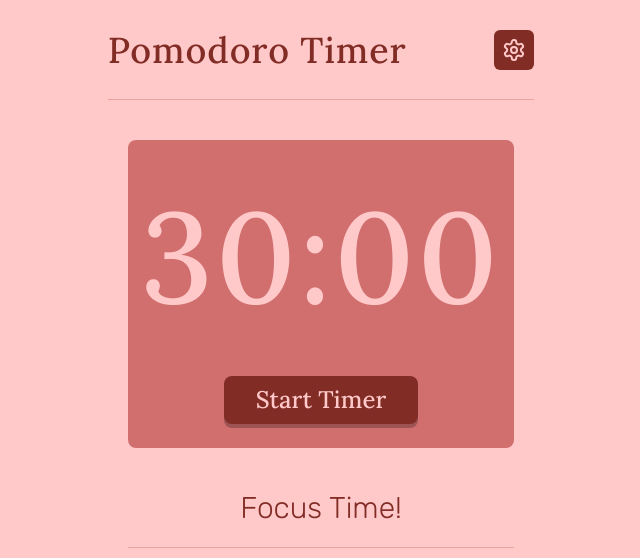
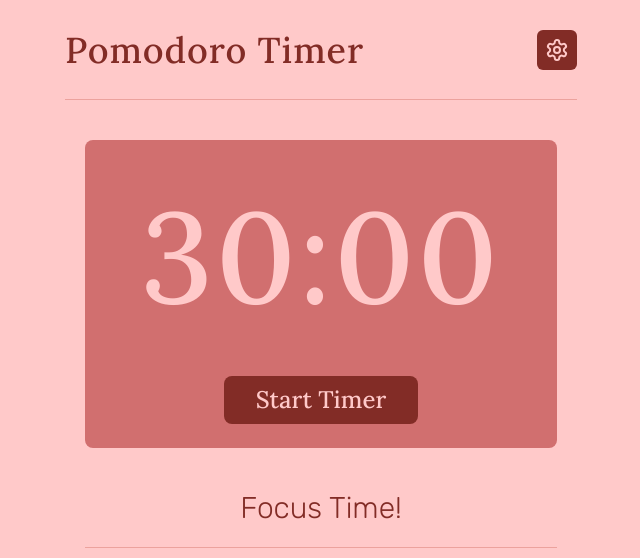
Before and after one commit to GabrielBG0/pomo-timer, a Next.js app: page / in a window 1280 px wide. Shown: the top 558 px of the page, without its empty margins (319-959 px from the left). Built offline with nearby package versions, Linux system fonts and the light colour scheme.

Commit message:
Delete alarm-clock.svg and update page.tsx

```diff
--- a/src/app/page.tsx
+++ b/src/app/page.tsx
@@ -1,24 +1,62 @@
-import Image from "next/image";
+"use client";
 import { LuBadgePlus, LuSettings } from "react-icons/lu";
+import React, { useState, useEffect } from "react";
+import Modal from "../components/Modal";
+import Link from "next/link";
 
-export default function Home() {
+type SearchParamProps = {
+  searchParams: Record<string, string> | null | undefined;
+};
+
+export default function Home({ searchParams }: SearchParamProps) {
+  const [seconds, setSeconds] = useState(30 * 60); // 30 minutes in seconds
+  const [isRunning, setIsRunning] = useState(false);
+  const show = searchParams?.show;
+
+  useEffect(() => {
+    if (seconds > 0 && isRunning) {
+      const timerId = setTimeout(() => setSeconds(seconds - 1), 1000);
+      return () => clearTimeout(timerId); // cleanup on unmount or update
+    }
+  }, [seconds, isRunning]);
+
+  const startTimer = () => {
+    if (isRunning) {
+      setIsRunning(false);
+      return;
+    }
+    setIsRunning(true);
+  };
+
+  const minutes = Math.floor(seconds / 60);
+  const remainingSeconds = seconds % 60;
+
   return (
     <main className="min-h-screen flex justify-center items-start bg-bg">
-      <div className="h-full w-1/3 flex flex-col justify-start items-center">
+      {show && <Modal />}
+      <div className="h-full w-2/5 flex flex-col justify-start items-center">
         <header className="header flex justify-between items-center w-full h-[100px]">
           <h1 className="align-middle font-header text-4xl tracking-wide text-primary">
             Pomodoro Timer
           </h1>
-          <button className="flex justify-center items-center text-bg rounded-md bg-primary p-2">
+          <Link
+            href="/?show=true"
+            className="flex justify-center items-center text-bg rounded-md bg-primary p-2"
+          >
             <LuSettings className="text-2xl" />
-          </button>
+          </Link>
         </header>
         <div className="flex flex-col justify-start items-center p-[20px] w-full">
           <div className="flex flex-col justify-center items-center m-[20px] bg-secondary rounded-lg p-6 w-full">
             <h1 className="align-middle font-header text-9xl tracking-wide text-bg pb-14 py-7">
-              30:00
+              {`${minutes.toString().padStart(2, "0")}:${remainingSeconds
+                .toString()
+                .padStart(2, "0")}`}
             </h1>
-            <button className="flex justify-center items-center text-bg rounded-lg bg-primary py-2 px-8 font-header text-2xl timer-button">
+            <button
+              onClick={startTimer}
+              className="flex justify-center items-center text-bg rounded-lg bg-primary py-2 px-8 font-header text-2xl transform transition-transform duration-150 ease-in-out active:scale-95"
+            >
               Start Timer
             </button>
           </div>
--- /dev/null
+++ b/src/components/Modal.tsx
@@ -0,0 +1,28 @@
+"use client";
+import { useRouter } from "next/navigation";
+
+export default function Modal() {
+  const router = useRouter();
+
+  return (
+    <div className="fixed inset-0 bg-gray-600 bg-opacity-50 overflow-y-auto h-full w-full flex items-center justify-center z-10">
+      <div className="p-8 border w-96 shadow-lg rounded-md bg-white">
+        <div className="text-center">
+          <h3 className="text-2xl font-bold text-gray-900">Modal Title</h3>
+          <div className="mt-2 px-7 py-3">
+            <p className="text-lg text-gray-500">Modal Body</p>
+          </div>
+          <div className="flex justify-center mt-4">
+            {/* Using useRouter to dismiss modal*/}
+            <button
+              onClick={router.back}
+              className="px-4 py-2 bg-blue-500 text-white text-base font-medium rounded-md shadow-sm hover:bg-gray-400 focus:outline-none focus:ring-2 focus:ring-gray-300"
+            >
+              Close
+            </button>
+          </div>
+        </div>
+      </div>
+    </div>
+  );
+}
```
Also changed, not shown: public/alarm-clock.svg (deleted), 1 other file (tests, documents, lock files or other folders).
